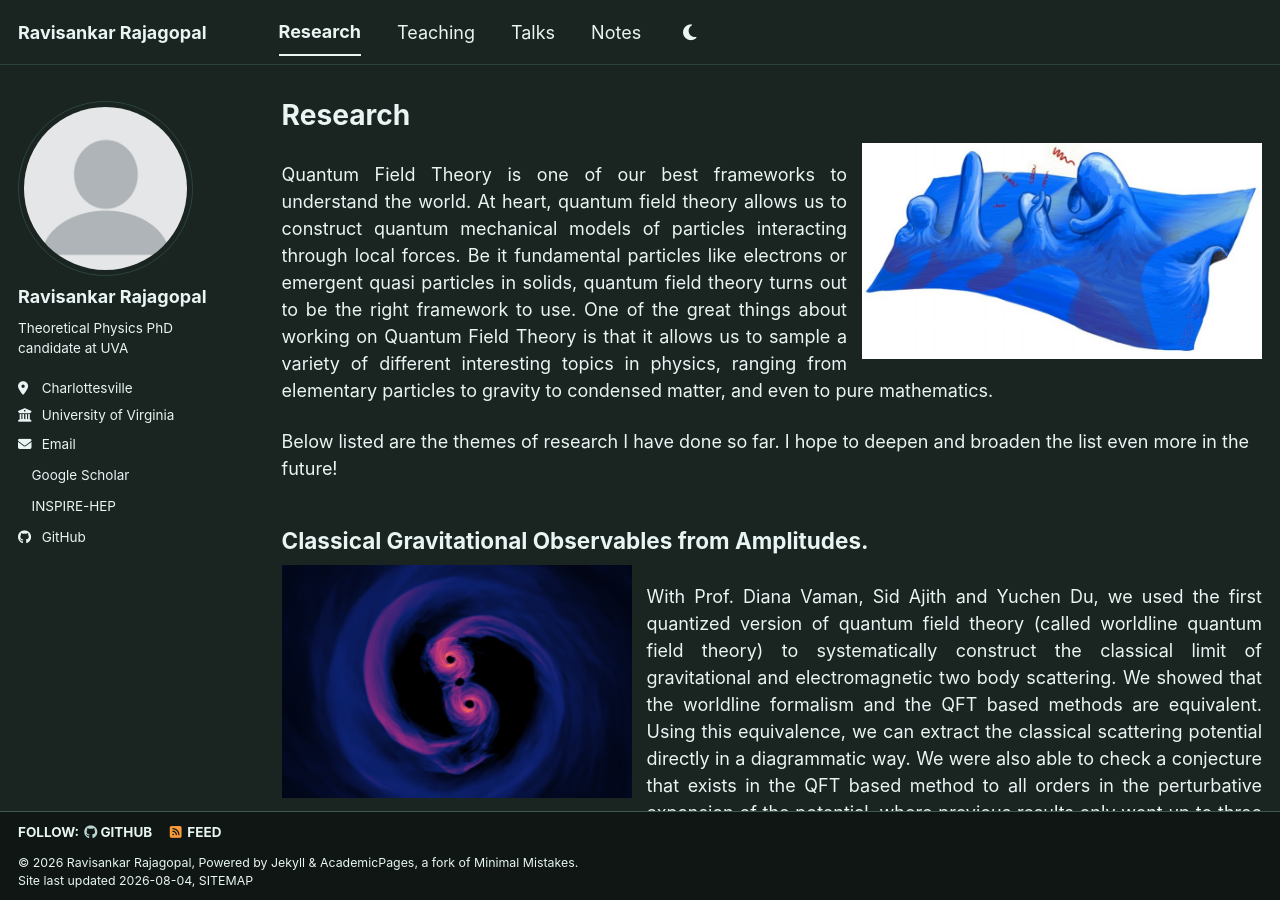
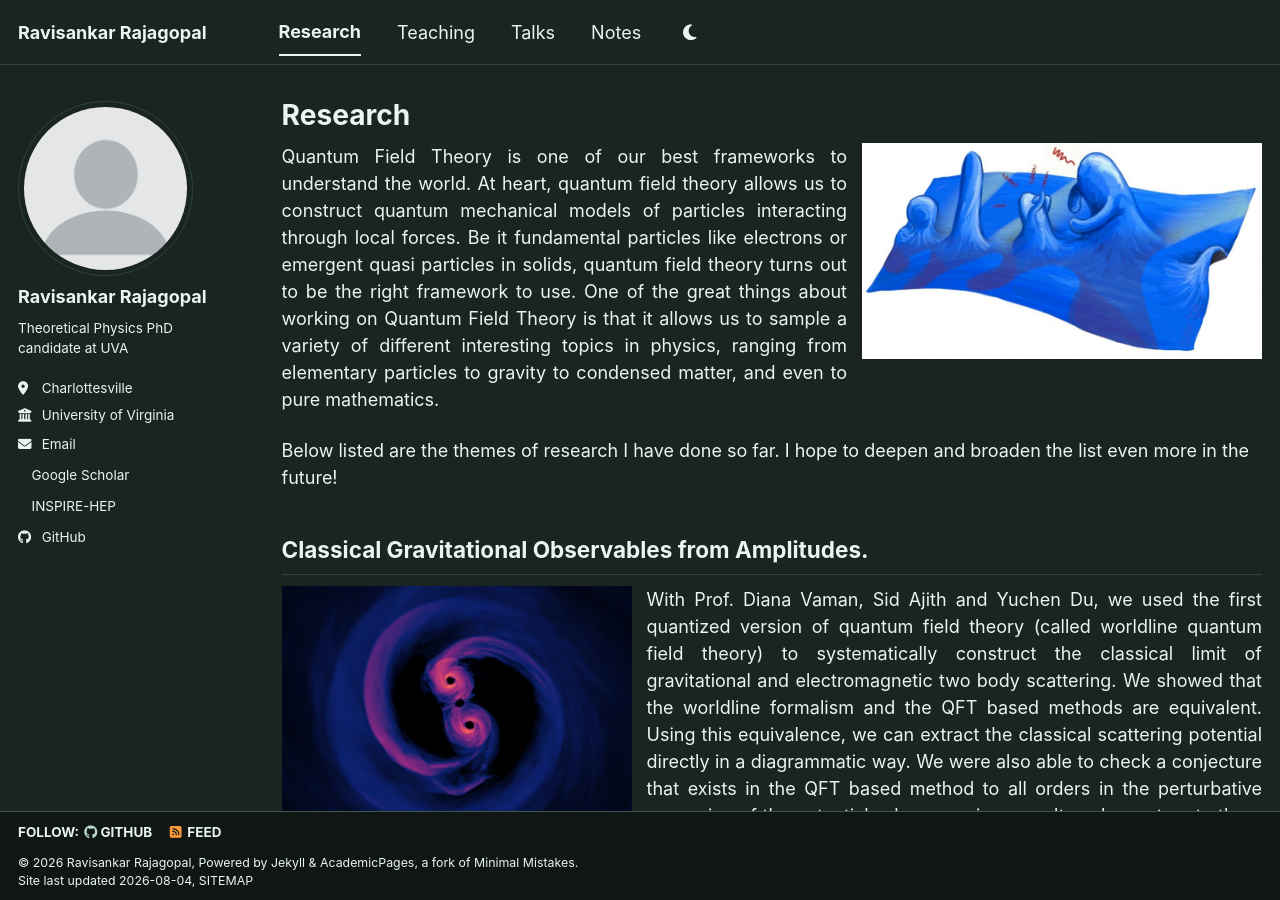
Before and after one commit to ravisankar712/ravisankar712.github.io, a Jekyll site: the page built from _pages/research.html, in a window 1280 px wide and 900 px high. Built offline with Jekyll 4.4.1, drawn with Linux system fonts in a browser that asks for light colours; a style sheet for code colours, icons or effects is not loaded.

Commit message:
Update research.html

```diff
--- a/_pages/research.html
+++ b/_pages/research.html
@@ -5,6 +5,7 @@ permalink: /research/
 author_profile: true
 ---
 {% include base_path %}
+<div class="page__content">
 <div style="overflow: hidden;">
   <img src="/images/qft-cartoon.jpg" style="float: right; margin: 0 0 10px 15px; width: 400px;">
   <p style="text-align: justify;">
@@ -70,6 +71,7 @@ the potential, where previous results only went up to three orders.
     interpretations of it.
   </p>
 </div>
+</div>
 <!-- <p style="text-align: justify;">
 With Prof. Diana Vaman, Sid Ajith and Yuchen Du, we used the first quantized version of quantum field theory
 (called worldline quantum field theory) to systematically construct the classical limit of gravitational and electromagnetic
```
